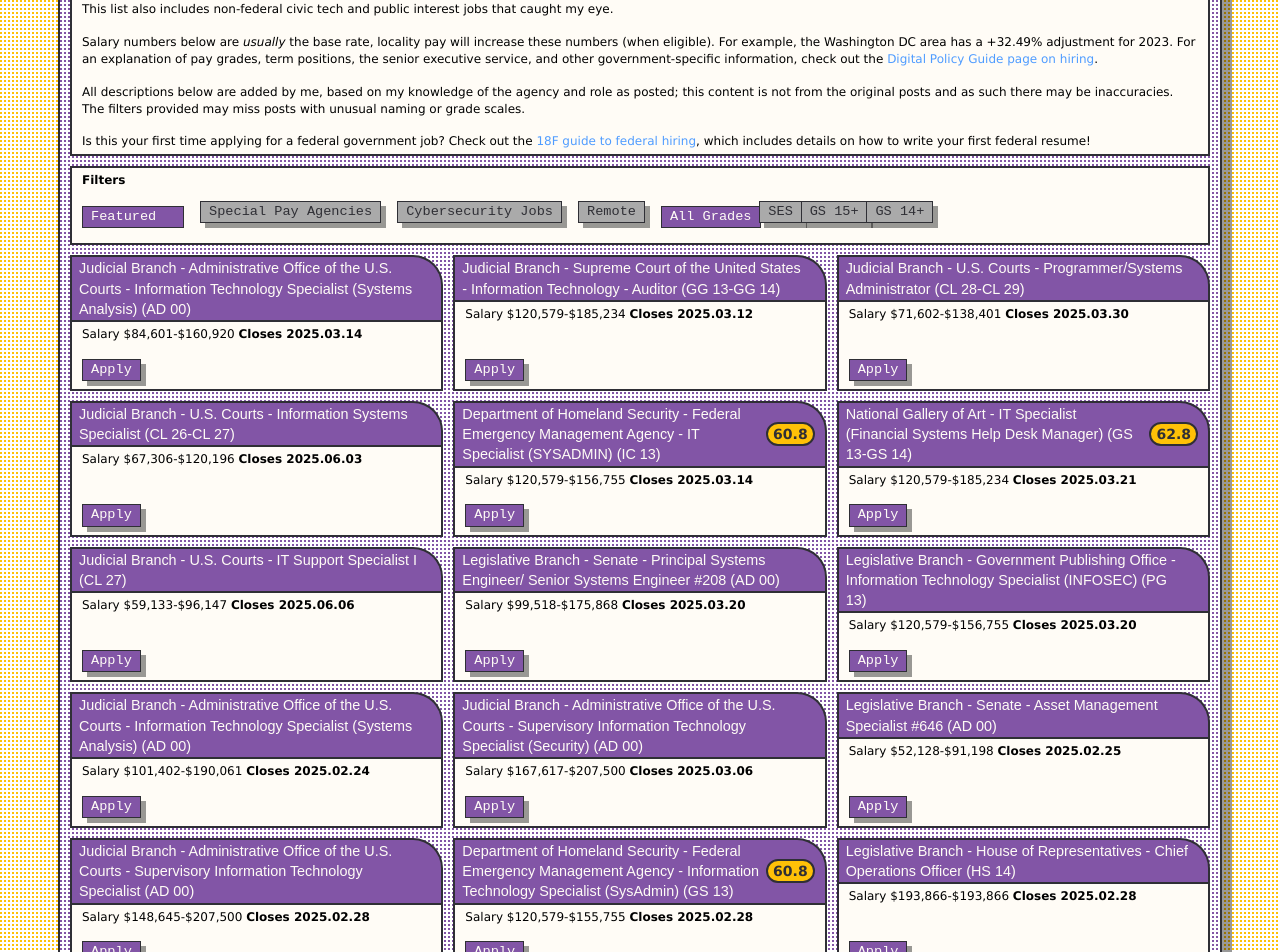
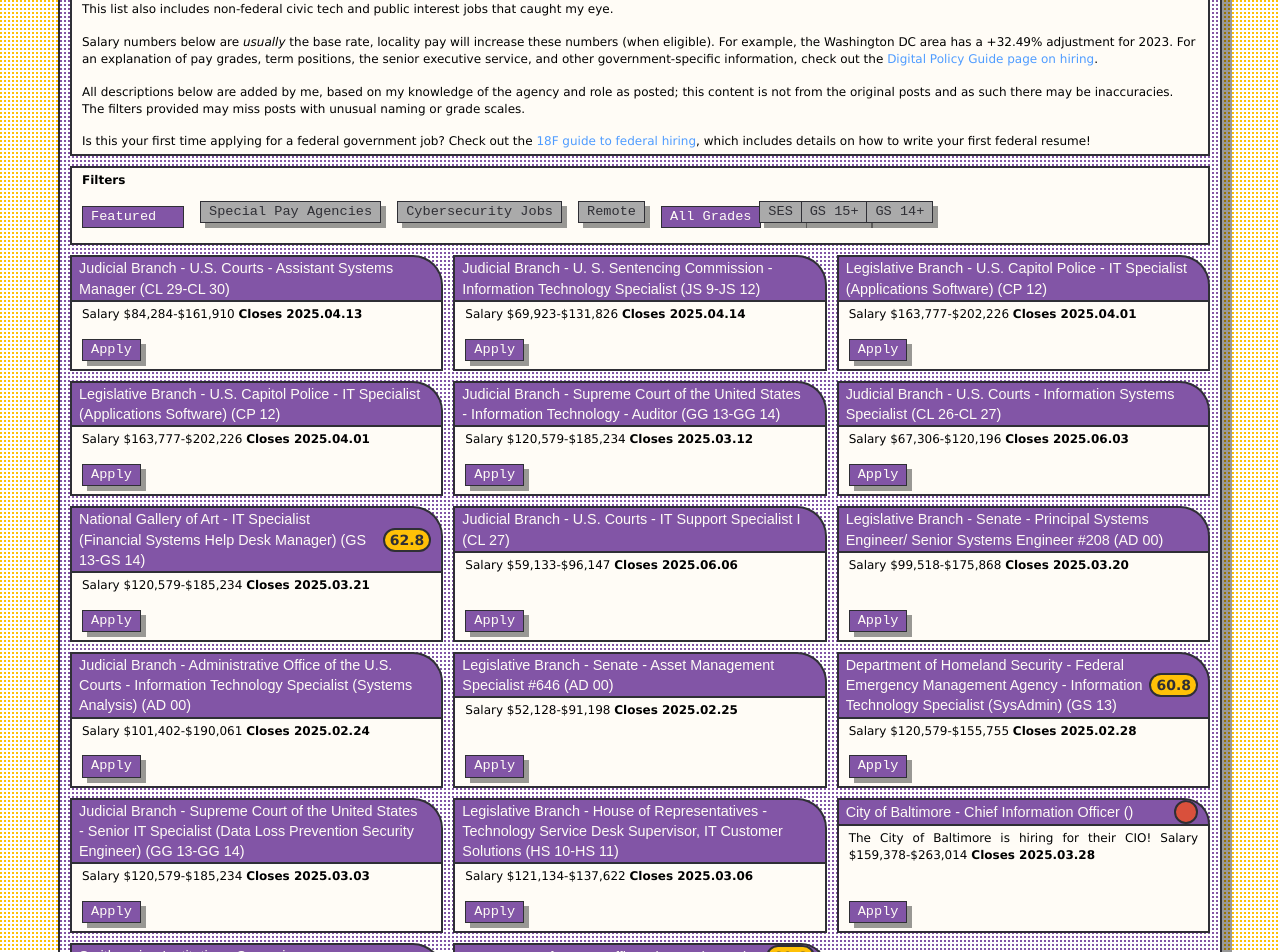
Before and after one commit to krusynth/billhunt.dev, a Jekyll site: the page built from usajobs.md, in a window 1280 px wide and 1400 px high, scrolled down 340 px. Shown: the top 952 px of the window. Built offline with Jekyll 4.4.1, drawn with Linux system fonts in a browser that asks for light colours; some web fonts are replaced; some of the changed text lies outside the part shown.

Commit message:
Updating jobs.

```diff
--- a/_data/usajobs.yml
+++ b/_data/usajobs.yml
@@ -1,15 +1,57 @@
-- id: '832216300'
-  posted: '2025-02-28T00:00:00.0000'
-  closes: '2025-03-14T23:59:59.9970'
-  agency: Judicial Branch - Administrative Office of the U.S. Courts
+- id: '830427000'
+  posted: '2025-03-13T12:34:13.6670'
+  closes: '2025-04-13T23:59:59.9970'
+  agency: Judicial Branch - U.S. Courts
   department: Judicial Branch
-  organization: Administrative Office of the U.S. Courts
-  title: Information Technology Specialist (Systems Analysis)
-  lowGrade: AD 00
-  highGrade: AD 00
-  salaryMin: 84601
-  salaryMax: 160920
-  url: https://www.usajobs.gov/GetJob/ViewDetails/832216300
+  organization: U.S. Courts
+  title: Assistant Systems Manager
+  lowGrade: CL 29
+  highGrade: CL 30
+  salaryMin: 84284
+  salaryMax: 161910
+  url: https://www.usajobs.gov/GetJob/ViewDetails/830427000
+  remote: false
+  source: usajobs
+- id: '833737700'
+  posted: '2025-03-17T11:31:17.9800'
+  closes: '2025-04-14T23:59:59.9970'
+  agency: Judicial Branch - U. S. Sentencing Commission
+  department: Judicial Branch
+  organization: U. S. Sentencing Commission
+  title: Information Technology Specialist
+  lowGrade: JS 9
+  highGrade: JS 12
+  salaryMin: 69923
+  salaryMax: 131826
+  url: https://www.usajobs.gov/GetJob/ViewDetails/833737700
+  remote: false
+  source: usajobs
+- id: '833746100'
+  posted: '2025-03-17T13:00:56.0900'
+  closes: '2025-04-01T23:59:59.9970'
+  agency: Legislative Branch - U.S. Capitol Police
+  department: Legislative Branch
+  organization: U.S. Capitol Police
+  title: IT Specialist (Applications Software)
+  lowGrade: CP 12
+  highGrade: CP 12
+  salaryMin: 163777
+  salaryMax: 202226
+  url: https://www.usajobs.gov/GetJob/ViewDetails/833746100
+  remote: false
+  source: usajobs
+- id: '833746200'
+  posted: '2025-03-17T13:00:56.1530'
+  closes: '2025-04-01T23:59:59.9970'
+  agency: Legislative Branch - U.S. Capitol Police
+  department: Legislative Branch
+  organization: U.S. Capitol Police
+  title: IT Specialist (Applications Software)
+  lowGrade: CP 12
+  highGrade: CP 12
+  salaryMin: 163777
+  salaryMax: 202226
+  url: https://www.usajobs.gov/GetJob/ViewDetails/833746200
   remote: false
   source: usajobs
 - id: '832612200'
@@ -26,20 +68,6 @@
   url: https://www.usajobs.gov/GetJob/ViewDetails/832612200
   remote: false
   source: usajobs
-- id: '833121500'
-  posted: '2025-02-28T00:00:00.0000'
-  closes: '2025-03-30T23:59:59.9970'
-  agency: Judicial Branch - U.S. Courts
-  department: Judicial Branch
-  organization: U.S. Courts
-  title: Programmer/Systems Administrator
-  lowGrade: CL 28
-  highGrade: CL 29
-  salaryMin: 71602
-  salaryMax: 138401
-  url: https://www.usajobs.gov/GetJob/ViewDetails/833121500
-  remote: false
-  source: usajobs
 - id: '833131600'
   posted: '2025-03-03T18:59:45.6730'
   closes: '2025-06-03T23:59:59.9970'
@@ -52,20 +80,6 @@
   salaryMin: 67306
   salaryMax: 120196
   url: https://www.usajobs.gov/GetJob/ViewDetails/833131600
-  remote: false
-  source: usajobs
-- id: '833214100'
-  posted: '2025-03-05T08:49:42.8670'
-  closes: '2025-03-14T23:59:59.9970'
-  agency: Department of Homeland Security - Federal Emergency Management Agency
-  department: Department of Homeland Security
-  organization: Federal Emergency Management Agency
-  title: IT Specialist (SYSADMIN)
-  lowGrade: IC 13
-  highGrade: IC 13
-  salaryMin: 120579
-  salaryMax: 156755
-  url: https://www.usajobs.gov/GetJob/ViewDetails/833214100
   remote: false
   source: usajobs
 - id: '833288300'
@@ -110,20 +124,6 @@
   url: https://www.usajobs.gov/GetJob/ViewDetails/833334400
   remote: false
   source: usajobs
-- id: '833374400'
-  posted: '2025-03-07T13:21:04.5600'
-  closes: '2025-03-20T23:59:59.9970'
-  agency: Legislative Branch - Government Publishing Office
-  department: Legislative Branch
-  organization: Government Publishing Office
-  title: Information Technology Specialist (INFOSEC)
-  lowGrade: PG 13
-  highGrade: PG 13
-  salaryMin: 120579
-  salaryMax: 156755
-  url: https://www.usajobs.gov/GetJob/ViewDetails/833374400
-  remote: false
-  source: usajobs
 - id: '830296600'
   posted: '2025-02-10T00:00:00.0000'
   closes: '2025-02-24T23:59:59.9970'
@@ -136,20 +136,6 @@
   salaryMin: 101402
   salaryMax: 190061
   url: https://www.usajobs.gov/GetJob/ViewDetails/830296600
-  remote: false
-  source: usajobs
-- id: '831068500'
-  posted: '2025-02-21T00:00:00.0000'
-  closes: '2025-03-06T23:59:59.9970'
-  agency: Judicial Branch - Administrative Office of the U.S. Courts
-  department: Judicial Branch
-  organization: Administrative Office of the U.S. Courts
-  title: Supervisory Information Technology Specialist (Security)
-  lowGrade: AD 00
-  highGrade: AD 00
-  salaryMin: 167617
-  salaryMax: 207500
-  url: https://www.usajobs.gov/GetJob/ViewDetails/831068500
   remote: false
   source: usajobs
 - id: '831176900'
@@ -166,20 +152,6 @@
   url: https://www.usajobs.gov/GetJob/ViewDetails/831176900
   remote: false
   source: usajobs
-- id: '831457500'
-  posted: '2025-02-14T00:00:00.0000'
-  closes: '2025-02-28T23:59:59.9970'
-  agency: Judicial Branch - Administrative Office of the U.S. Courts
-  department: Judicial Branch
-  organization: Administrative Office of the U.S. Courts
-  title: Supervisory Information  Technology Specialist
-  lowGrade: AD 00
-  highGrade: AD 00
-  salaryMin: 148645
-  salaryMax: 207500
-  url: https://www.usajobs.gov/GetJob/ViewDetails/831457500
-  remote: false
-  source: usajobs
 - id: '831495300'
   posted: '2025-02-14T10:36:06.1530'
   closes: '2025-02-28T23:59:59.9970'
@@ -192,20 +164,6 @@
   salaryMin: 120579
   salaryMax: 155755
   url: https://www.usajobs.gov/GetJob/ViewDetails/831495300
-  remote: false
-  source: usajobs
-- id: '831559200'
-  posted: '2025-02-13T18:00:22.1630'
-  closes: '2025-02-28T23:59:59.9970'
-  agency: Legislative Branch - House of Representatives
-  department: Legislative Branch
-  organization: House of Representatives
-  title: Chief Operations Officer
-  lowGrade: HS 14
-  highGrade: HS 14
-  salaryMin: 193866
-  salaryMax: 193866
-  url: https://www.usajobs.gov/GetJob/ViewDetails/831559200
   remote: false
   source: usajobs
 - id: '831587600'
@@ -222,20 +180,6 @@
   url: https://www.usajobs.gov/GetJob/ViewDetails/831587600
   remote: false
   source: usajobs
-- id: '831732000'
-  posted: '2025-02-19T00:00:00.0000'
-  closes: '2025-03-05T23:59:59.9970'
-  agency: Judicial Branch - Administrative Office of the U.S. Courts
-  department: Judicial Branch
-  organization: Administrative Office of the U.S. Courts
-  title: Information Technology Specialist (Network Services)
-  lowGrade: AD 00
-  highGrade: AD 00
-  salaryMin: 101402
-  salaryMax: 190061
-  url: https://www.usajobs.gov/GetJob/ViewDetails/831732000
-  remote: false
-  source: usajobs
 - id: '832100800'
   posted: '2025-02-20T16:00:27.8430'
   closes: '2025-03-06T23:59:59.9970'
@@ -248,20 +192,6 @@
   salaryMin: 121134
   salaryMax: 137622
   url: https://www.usajobs.gov/GetJob/ViewDetails/832100800
-  remote: false
-  source: usajobs
-- id: '830694700'
-  posted: '2025-02-06T15:00:34.1630'
-  closes: '2025-02-20T23:59:59.9970'
-  agency: Legislative Branch - Senate
-  department: Legislative Branch
-  organization: Senate
-  title: 'Cybersecurity Specialist-CTIC #5348'
-  lowGrade: AD 00
-  highGrade: AD 00
-  salaryMin: 84248
-  salaryMax: 147434
-  url: https://www.usajobs.gov/GetJob/ViewDetails/830694700
   remote: false
   source: usajobs
 - id: '1'
@@ -278,20 +208,6 @@
   remote: false
   source: other
   content: The City of Baltimore is hiring for their CIO!
-- id: '830187200'
-  posted: '2025-02-03T00:00:00.0000'
-  closes: '2025-02-10T23:59:59.9970'
-  agency: Department of Homeland Security - Federal Emergency Management Agency
-  department: Department of Homeland Security
-  organization: Federal Emergency Management Agency
-  title: Supervisory IT Specialist (Operations)
-  lowGrade: GS 13
-  highGrade: GS 13
-  salaryMin: 116123
-  salaryMax: 150962
-  url: https://www.usajobs.gov/GetJob/ViewDetails/830187200
-  remote: false
-  source: usajobs
 - id: '829355300'
   posted: '2025-01-27T07:06:59.7300'
   closes: '2025-02-10T23:59:59.9970'
@@ -304,20 +220,6 @@
   salaryMin: 167603
   salaryMax: 195200
   url: https://www.usajobs.gov/GetJob/ViewDetails/829355300
-  remote: false
-  source: usajobs
-- id: '829809100'
-  posted: '2025-01-29T18:00:37.2700'
-  closes: '2025-02-12T23:59:59.9970'
-  agency: Legislative Branch - Senate
-  department: Legislative Branch
-  organization: Senate
-  title: 'Technology Solutions Architect #557'
-  lowGrade: AD 00
-  highGrade: AD 00
-  salaryMin: 139009
-  salaryMax: 189558
-  url: https://www.usajobs.gov/GetJob/ViewDetails/829809100
   remote: false
   source: usajobs
 - id: '828868100'
@@ -334,17 +236,3 @@
   url: https://www.usajobs.gov/GetJob/ViewDetails/828868100
   remote: false
   source: usajobs
-- id: '824204900'
-  posted: '2024-12-16T09:18:49.8630'
-  closes: '2024-12-31T23:59:59.9970'
-  agency: Department of Homeland Security - Federal Emergency Management Agency
-  department: Department of Homeland Security
-  organization: Federal Emergency Management Agency
-  title: IT Specialist (ENTARCH)
-  lowGrade: IC 14
-  highGrade: IC 14
-  salaryMin: 132753
-  salaryMax: 181216
-  url: https://www.usajobs.gov/GetJob/ViewDetails/824204900
-  remote: false
-  source: usajobs
```
